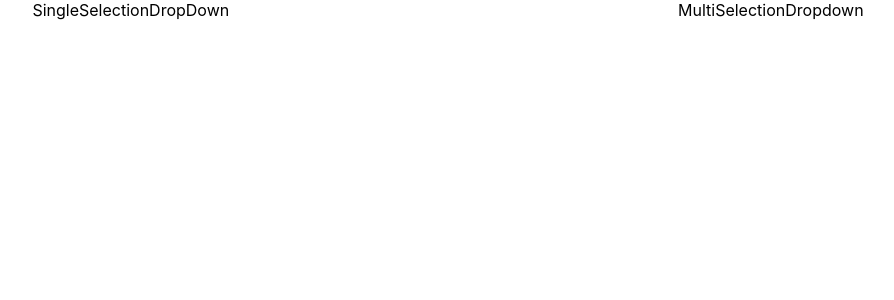
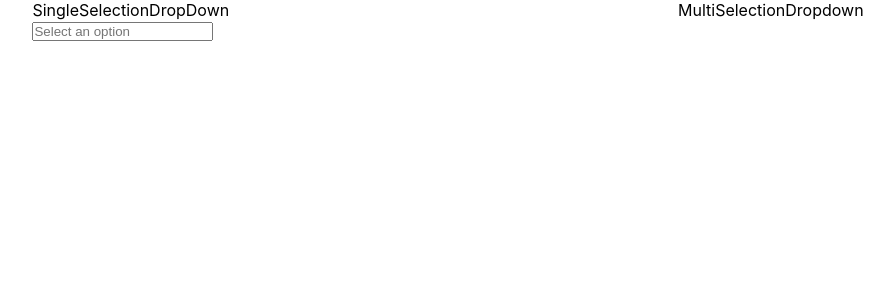
Before and after one commit to Mishrakumarakhil/CustomDropDown, a React (Create React App) app: page / in a window 1280 px wide. Shown: the top 300 px of the page, without its empty margins (192-1086 px from the left). Built offline with nearby package versions, Linux system fonts and the light colour scheme.

Commit message:
single selection dropdown

```diff
--- a/src/Components/MultiSelectionDropdown.js
+++ b/src/Components/MultiSelectionDropdown.js
@@ -1,4 +1,5 @@
-import React from 'react'
+import React from 'react';
+import { countryList } from '../utils'
 
 const  MultiSelectionDropdown=(props)=> {
   return (
--- a/src/Components/SingleSelectionDropDown.js
+++ b/src/Components/SingleSelectionDropDown.js
@@ -1,8 +1,50 @@
-import React from 'react'
+import React, { useCallback, useState } from "react";
+import { countryList } from "../utils";
 
-const SingleSelectionDropDown=(props)=> {
+const SingleSelectionDropDown = (props) => {
+  const [selectedOption, setSelectedOption] = useState("");
+  const [filteredOptions, setFilteredOptions] = useState(countryList);
+  const [isOpen, setIsOpen] = useState(false);
+
+  const handleInputChange = useCallback((e) => {
+    const inputValue = e.target.value;
+    setSelectedOption(inputValue);
+
+    const filtered = countryList.filter((option) =>
+      option.label.toLowerCase().includes(inputValue.toLowerCase())
+    );
+    setFilteredOptions(filtered);
+  }, []);
+
+  const handleSelectOption = useCallback((option) => {
+    setSelectedOption(option.label);
+    setIsOpen(false);
+  }, []);
+
   return (
-    <div>SingleSelectionDropDown</div>
-  )
-}
-export default  SingleSelectionDropDown
+    <div className="single-selection-dropdown">
+      <div className="header">SingleSelectionDropDown</div>
+      <input
+        type="text"
+        value={selectedOption}
+        placeholder="Select an option"
+        onClick={() => setIsOpen(!isOpen)}
+        onChange={handleInputChange}
+      />
+      {isOpen && (
+        <div className="dropdown-list-container">
+          {filteredOptions.map((option, index) => (
+            <div
+              key={index}
+              onClick={() => handleSelectOption(option)}
+              className={option === selectedOption ? "selected-option" : ""}
+            >
+              {option.label}
+            </div>
+          ))}
+        </div>
+      )}
+    </div>
+  );
+};
+export default SingleSelectionDropDown;
--- a/src/index.js
+++ b/src/index.js
@@ -6,9 +6,9 @@ import reportWebVitals from './reportWebVitals';
 
 const root = ReactDOM.createRoot(document.getElementById('root'));
 root.render(
-  <React.StrictMode>
+  // <React.StrictMode>
     <App />
-  </React.StrictMode>
+  // </React.StrictMode>
 );
 
 // If you want to start measuring performance in your app, pass a function
```
